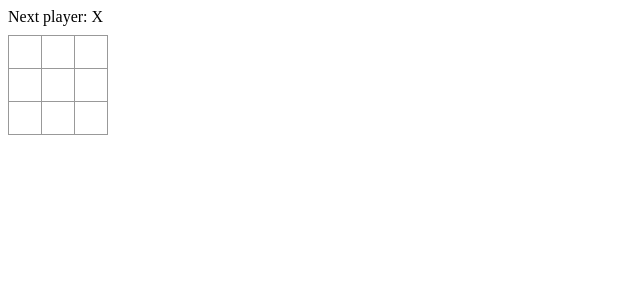
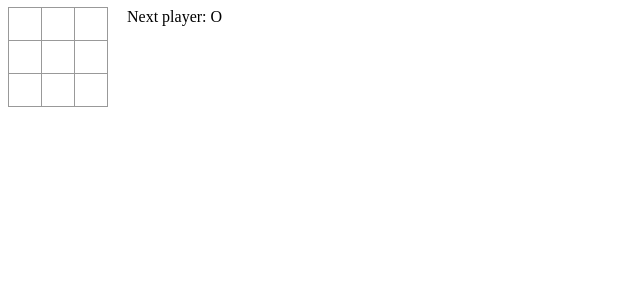
Before and after one commit to Eclatant/huiseoul-welcome, a React (Create React App) app in the folder Javascript/: page / in a window 1280 px wide. Shown: the top 300 px of the page, without its empty margins (0-640 px from the left). Built offline with nearby package versions, Linux system fonts and the light colour scheme.

Commit message:
Storing a History

```diff
--- a/Javascript/src/components/App.jsx
+++ b/Javascript/src/components/App.jsx
@@ -6,40 +6,13 @@
   </button>
 
 class Board extends React.Component {
-  constructor() {
-    super();
-    this.state = {
-      squares: Array(9).fill(null),
-      xIsNext: true,
-    };
-  }
-
-  handleClick(i) {
-    const squares = this.state.squares.slice();
-    if (calculateWinner(squares) || squares[i]) return;
-    squares[i] = this.state.xIsNext ? 'X' : 'O';
-    this.setState({
-      squares: squares,
-      xIsNext: !this.state.xIsNext,
-    });
-  }
-
   renderSquare(i) {
-    return <Square value={this.state.squares[i]} onClick={() => this.handleClick(i)} />;
+    return <Square value={this.props.squares[i]} onClick={() => this.props.onClick(i)} />;
   }
 
   render() {
-    const winner = calculateWinner(this.state.squares);
-    let status;
-    if (winner) {
-      status = 'Winner: ' + winner;
-    } else {
-      status = `Next player: ${this.state.xIsNext ? 'X' : 'O'}`;
-    }
-
     return (
       <div>
-        <div className="status">{status}</div>
         <div className="board-row">
           {this.renderSquare(0)}
           {this.renderSquare(1)}
@@ -61,14 +34,55 @@
 }
 
 export default class Game extends React.Component {
+  constructor() {
+    super();
+
+    this.state = {
+      history: [{
+        squares: Array(9).fill(null),
+      }],
+      xIsNext: true,
+    };
+  }
+
+  handleClick(i) {
+    const history = this.state.history;
+    const current = history[history.length - 1];
+    const squares = current.squares.slice();
+
+    if (calculateWinner(squares) || squares[i]) return;
+    squares[i] = this.state.xIsNext ? 'X' : 'O';
+
+    this.setState({
+      history: history.concat([{
+        squares: squares,
+      }]),
+      xIsNext: !this.state.xIsNext,
+    });
+  }
+
   render() {
+    const history = this.state.history;
+    const current = history[history.length - 1];
+    const winner = calculateWinner(current.squares);
+    let status;
+
+    if (winner) {
+      status = `Winner: ${winner}`;
+    } else {
+      status = `Next player: ${this.props.xIsNext ? 'X' : 'O'}`;
+    }
+
     return (
       <div className="game">
         <div className="game-board">
-          <Board />
+          <Board
+            squares={current.squares}
+            onClick={(i) => this.handleClick(i)}
+          />
         </div>
         <div className="game-info">
-          <div>{/* status */}</div>
+          <div>{status}</div>
           <ol>{/* TODO */}</ol>
         </div>
       </div>
@@ -87,11 +101,13 @@
     [0, 4, 8],
     [2, 4, 6],
   ];
+
   for (let i = 0; i < lines.length; i++) {
     const [a, b, c] = lines[i];
     if (squares[a] && squares[a] === squares[b] && squares[a] === squares[c]) {
       return squares[a];
     }
   }
+
   return null;
 }
```
